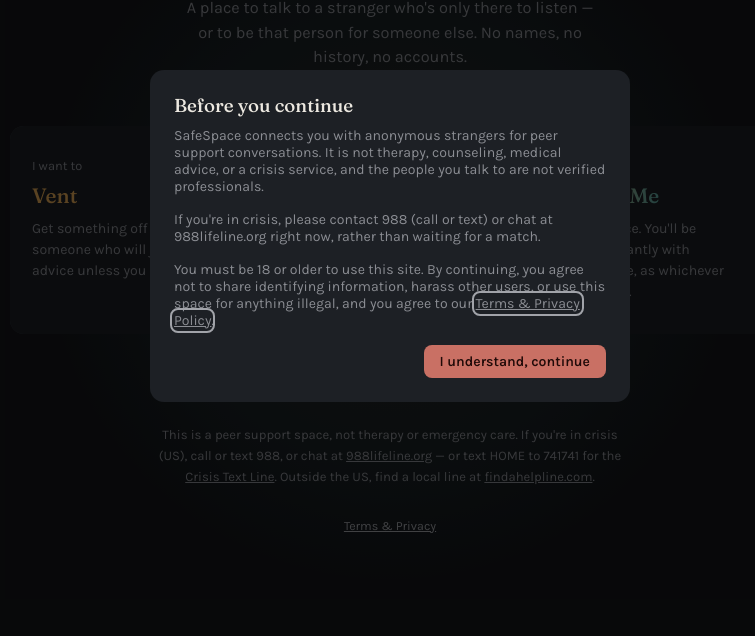
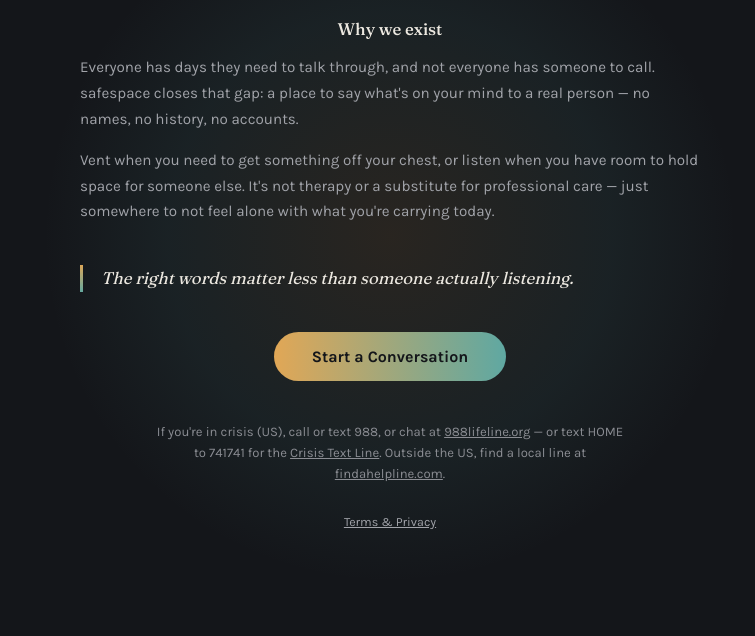
Before and after one commit to Jchitzz/Safespace, a website: page public/index.html in a window 1280 px wide. Shown: the part 164-800 px from the top of the page, without its empty margins (250-1005 px from the left). Drawn offline with nearby package versions, Linux system fonts and the light colour scheme; no server answers.

Commit message:
Add rotating quote to home pag

```diff
--- a/public/app.js
+++ b/public/app.js
@@ -10,7 +10,7 @@
   }
 
   let state = {
-    screen: 'landing',
+    screen: 'home',
     role: null,
     sessionId: null,
     messages: [],
@@ -34,7 +34,8 @@
   function render() {
     const app = document.getElementById('app');
     app.innerHTML = '';
-    if (state.screen === 'landing') app.appendChild(renderLanding());
+    if (state.screen === 'home') app.appendChild(renderHome());
+    else if (state.screen === 'landing') app.appendChild(renderLanding());
     else if (state.screen === 'waiting') app.appendChild(renderWaiting());
     else if (state.screen === 'chat') app.appendChild(renderChat());
     else if (state.screen === 'end') app.appendChild(renderEnd());
@@ -42,7 +43,7 @@
       app.appendChild(renderReportModal());
       setupFocusTrap('report-modal', () => { state.reportOpen = false; render(); });
     }
-    if (!state.consentGiven) {
+    if (!state.consentGiven && state.screen !== 'home') {
       app.appendChild(renderConsentModal());
       setupFocusTrap('consent-modal', null); // required acknowledgment — no Escape/backdrop dismiss
     }
@@ -78,6 +79,52 @@
       else if (c) e.appendChild(c);
     });
     return e;
+  }
+
+  const HOME_QUOTES = [
+    "You don't have to have it figured out to be worth talking to.",
+    'Being heard is its own kind of relief.',
+    'Some days, showing up is the whole point.',
+    'You are not a burden for needing to talk.',
+    'Listening is a small thing that means a lot.',
+    "It's okay to take up a few minutes of someone's night.",
+    "The right words matter less than someone actually listening.",
+    'You made it through today. That counts for something.',
+    "Connection doesn't require a reason — just a moment.",
+    'Two strangers, one honest conversation. That can be enough.',
+  ];
+  function pickHomeQuote() {
+    return HOME_QUOTES[Math.floor(Math.random() * HOME_QUOTES.length)];
+  }
+
+  // ---------------- HOME ----------------
+  function renderHome() {
+    return el('div', { class: 'landing home' }, [
+      el('div', { class: 'glow' }),
+      el('div', { class: 'home-content' }, [
+        el('h1', { text: 'safespace' }),
+        el('p', { class: 'tagline', text: 'Anonymous peer support, one conversation at a time.' }),
+        el('div', { class: 'mission' }, [
+          el('h2', { text: 'Why we exist' }),
+          el('p', { text: "Everyone has days they need to talk through, and not everyone has someone to call. safespace closes that gap: a place to say what's on your mind to a real person — no names, no history, no accounts." }),
+          el('p', { text: "Vent when you need to get something off your chest, or listen when you have room to hold space for someone else. It's not therapy or a substitute for professional care — just somewhere to not feel alone with what you're carrying today." }),
+        ]),
+        el('blockquote', { class: 'home-quote', text: pickHomeQuote() }),
+        el('button', { class: 'cta-btn', onclick: () => { state.screen = 'landing'; render(); }, text: 'Start a Conversation' }),
+      ]),
+      el('p', { class: 'footnote' }, [
+        "If you're in crisis (US), call or text 988, or chat at ",
+        el('a', { href: 'https://988lifeline.org/chat', target: '_blank', text: '988lifeline.org' }),
+        ' — or text HOME to 741741 for the ',
+        el('a', { href: 'https://www.crisistextline.org', target: '_blank', text: 'Crisis Text Line' }),
+        '. Outside the US, find a local line at ',
+        el('a', { href: 'https://findahelpline.com', target: '_blank', text: 'findahelpline.com' }),
+        '.',
+      ]),
+      el('div', { class: 'footer-links' }, [
+        el('a', { href: '/terms.html', target: '_blank', text: 'Terms & Privacy' }),
+      ]),
+    ]);
   }
 
   function renderQueueStatus() {
--- a/public/styles.css
+++ b/public/styles.css
@@ -41,6 +41,29 @@
   .landing {
     flex: 1; display: flex; flex-direction: column; align-items: center;
     justify-content: center; padding: 32px 20px; position: relative; overflow: hidden;
+  }
+  .landing.home {
+    justify-content: flex-start; overflow-y: auto; padding-top: 64px; padding-bottom: 56px;
+  }
+  .home-content { position: relative; max-width: 620px; text-align: center; }
+  .home-content h1 { font-size: 2.6rem; margin: 0 0 8px; letter-spacing: 0.3px; }
+  .tagline { color: var(--muted-strong); font-size: 1.05rem; margin: 0 0 40px; }
+  .mission { text-align: left; margin-bottom: 40px; }
+  .mission h2 { font-size: 1.05rem; color: var(--text); margin-bottom: 16px; text-align: center; }
+  .mission p { color: var(--muted-strong); font-size: 0.95rem; line-height: 1.7; margin-bottom: 14px; }
+  .cta-btn {
+    background-image: linear-gradient(90deg, var(--amber), var(--teal));
+    color: #14161a; font-weight: 700; font-size: 1rem; padding: 15px 38px;
+    border-radius: 30px; transition: transform 0.15s ease, opacity 0.15s ease;
+  }
+  .cta-btn:hover { opacity: 0.92; }
+  .cta-btn:active { transform: scale(0.97); }
+  .home-quote {
+    font-family: 'Fraunces', serif; font-style: italic; font-weight: 400;
+    color: var(--text); font-size: 1.05rem; line-height: 1.6; text-align: left;
+    margin: 0 0 40px; padding-left: 18px;
+    border-left: 3px solid var(--amber);
+    border-image: linear-gradient(180deg, var(--amber), var(--teal)) 1;
   }
   .glow {
     position: absolute; top: 50%; left: 50%; width: 700px; height: 700px;
```
